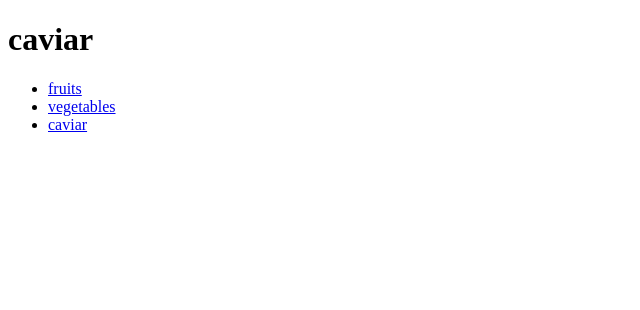
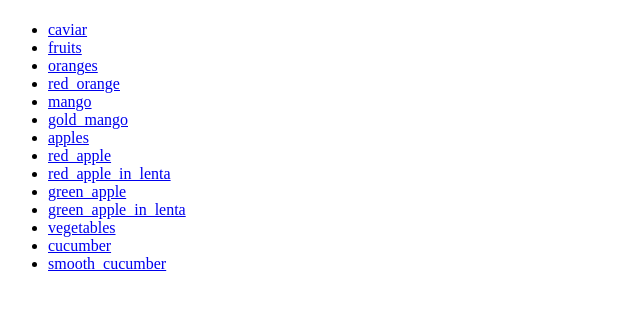
Before and after one commit to dushupitona/tz-tree_menu-Django, a Django app: page /caviar/ in a window 1280 px wide. Shown: the top 310 px of the page, without its empty margins (0-640 px from the left). Run offline with Django 5.2, Linux system fonts and the light colour scheme; data comes from the database, SQL or seed files in the repository; both versions use the stored data as it was after the commit.

Commit message:
add urls

```diff
--- a/anyproj/anyproj/urls.py
+++ b/anyproj/anyproj/urls.py
@@ -24,7 +24,3 @@ urlpatterns = [
     path('', index),
     path('', include('tree_menu.urls')),
 ]
-
-# urlpatterns = [
-#     re_path(r'^(?P<slugs>[-a-zA-Z0-9_]+)/?$', views.dynamic_slug_view, name='dynamic_slug_view'),
-# ]
--- a/anyproj/tree_menu/models.py
+++ b/anyproj/tree_menu/models.py
@@ -20,7 +20,8 @@ class MenuItemModel(models.Model):
         blank=True,
         null=True
     )
-
+    url = models.URLField()
+    named_url = models.SlugField()
     def __str__(self):
         return self.name
 
@@ -32,4 +33,4 @@ class MenuItemModel(models.Model):
 
     # from tree_menu.models import MenuItemModel as m
 
-    # need slug !!!
+    # need slug !!! {% url 'tree_menu:d.2' %}
--- a/anyproj/tree_menu/templates/slug_index.html
+++ b/anyproj/tree_menu/templates/slug_index.html
@@ -7,7 +7,7 @@
     <title>Fruits</title>
 </head>
 <body>
-    <h1>{{ slug }}</h1>
+    <h1></h1>
     {% draw_menu "red_menu" %}
 </body>
 </html>
--- a/anyproj/tree_menu/templates/tree_menu/menu.html
+++ b/anyproj/tree_menu/templates/tree_menu/menu.html
@@ -3,7 +3,7 @@
 {% if out_data %}
     <ul>
         {% for d in out_data %}
-                <li><a href="{% url 'tree_menu:fruits_go' slug=d.0 %}">{{ d.0 }}</a></li>
+                <li><a href="{% url 'tree_menu:'|add:d.0 %}">{{ d.0 }}</a></li>
 
         {% endfor %}
     </ul>
--- a/anyproj/tree_menu/templatetags/menu_template_tag.py
+++ b/anyproj/tree_menu/templatetags/menu_template_tag.py
@@ -9,27 +9,28 @@ register = template.Library()
 
 @register.inclusion_tag('tree_menu/menu.html', takes_context=True)
 def draw_menu(context, menu_name):
-    response_dict = MenuItemModel.objects.select_related('menu').filter(menu__name=menu_name).values('slug', 'lvl', 'name', 'parent__slug', 'menu__name')
+    response_dict = MenuItemModel.objects.select_related('menu').filter(menu__name=menu_name).values('slug', 'lvl', 'name', 'parent__slug', 'url', 'named_url')
+
 
     current_page_url = context['request'].path
 
     current_page_url = current_page_url.split('/')
 
-    print(current_page_url)
 
-    slug_set = []
-    [slug_set.append((dct['slug'], dct['lvl'], dct['parent__slug'] if dct['parent__slug'] is not None else 'parent')) for dct in response_dict]
-    slug_set = sorted(slug_set, key=lambda x: (x[1], x[2]))
+    slug_list = []
+    [slug_list.append((dct['slug'], dct['lvl'], dct['url'], dct['named_url'], dct['parent__slug'] if dct['parent__slug'] is not None else 'parent')) for dct in response_dict]
+    slug_list = sorted(slug_list, key=lambda x: (x[1], x[2]))
 
     # [('fruits', 0, 'parent'), ('vegetables', 0, 'parent'), ('apples', 1, 'fruits'), ('mango', 1, 'fruits'), ('cucumber', 1, 'vegetables'), ('red_apple', 2, 'apples'), ('green_apple', 2, 'apples'), ('gold_mango', 2, 'mango')]
 
+    pprint.pprint(slug_list)
 
     out = []
 
     def add_set(set):
         slug = set[0]
         lvl = set[1]
-        parent = set[2]
+        parent = set[4]
 
         if lvl == 0:
             out.append(set)
@@ -40,7 +41,7 @@ def draw_menu(context, menu_name):
                     out.insert(index, set)
 
 
-    for set in slug_set:
+    for set in slug_list:
         add_set(set)
 
 
@@ -67,7 +68,8 @@ def draw_menu(context, menu_name):
 
         return new_out
 
-    out = cut_by_url(out, current_page_url)
+    # out = cut_by_url(out, current_page_url)
+    print(out)
 
     # pprint.pprint(out)
     context = {'out_data': out}
--- a/anyproj/tree_menu/urls.py
+++ b/anyproj/tree_menu/urls.py
@@ -1,9 +1,22 @@
 from django.urls import path
 
-from tree_menu.views import fruits_index
+from tree_menu.views import product_index
 
 app_name = 'tree_menu'
 
 urlpatterns = [
-    path('<slug:slug>/', fruits_index, name='fruits_go' )
+    path('fruits/', product_index, name='fruits'),
+    path('vegetables/', product_index, name='vegetables'),
+    path('caviar/', product_index, name='caviar'),
+    path('fruits/apples/', product_index, name='apples'),
+    path('fruits/oranges/', product_index, name='oranges'),
+    path('fruits/oranges/red_orange', product_index, name='red_orange'),
+    path('fruits/mango/', product_index, name='mango'),
+    path('fruits/apples/red_apple/', product_index, name='red_apple'),
+    path('fruits/apples/green_apple/', product_index, name='green_apple'),
+    path('fruits/mango/gold_mango/', product_index, name='gold_mango'),
+    path('vegetables/cucumber/', product_index, name='cucumber'),
+    path('fruits/apples/red_apple/red_apple_in_lenta/', product_index, name='red_apple_in_lenta'),
+    path('fruits/apples/red_apple/green_apple_in_lenta/', product_index, name='green_apple_in_lenta'),
+    path('vegetables/cucumber/smooth_cucumber', product_index, name='smooth_cucumber'),
 ]
--- a/anyproj/tree_menu/views.py
+++ b/anyproj/tree_menu/views.py
@@ -6,8 +6,8 @@ from django.shortcuts import render
 def index(request):
     return render(request, 'tree_menu/index.html')
 
-def fruits_index(request, slug):
-    return render(request, 'slug_index.html', context={'slug': slug})
+def product_index(request):
+    return render(request, 'slug_index.html')
 
 
 def test_index(request):
```
Also changed, not shown: anyproj/db.sqlite3, anyproj/tree_menu/migrations/0002_menuitemmodel_url.py (added), anyproj/tree_menu/migrations/0003_menuitemmodel_named_url.py (added), 1 other file.
